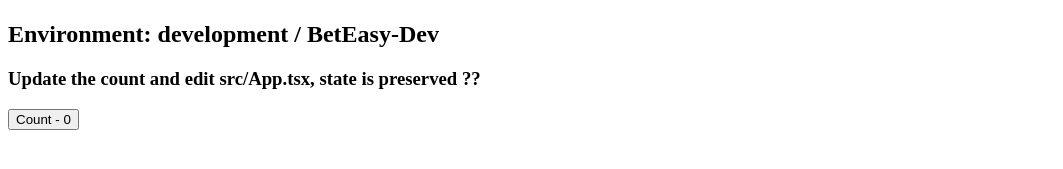
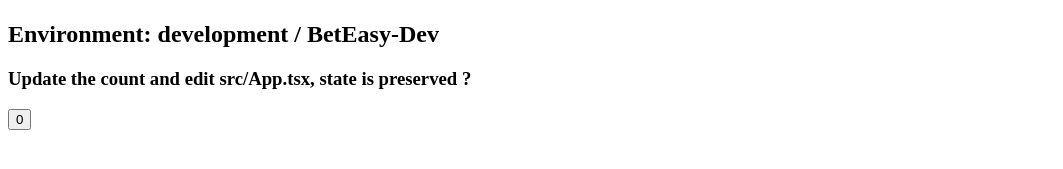
Before and after one commit to andyle83/react-ts-webpack, a React app: page / in a window 1280 px wide. Shown: the part 491-660 px from the top of the page, without its empty margins (0-1063 px from the left). Built offline with nearby package versions, Linux system fonts and the light colour scheme.

Commit message:
feat: adding redux store

```diff
--- a/package.json
+++ b/package.json
@@ -11,8 +11,10 @@
   "author": "anhlt1983@gmail.com",
   "license": "MIT",
   "dependencies": {
+    "@reduxjs/toolkit": "^1.6.1",
     "react": "^17.0.2",
-    "react-dom": "^17.0.2"
+    "react-dom": "^17.0.2",
+    "react-redux": "^7.2.4"
   },
   "devDependencies": {
     "@babel/core": "^7.15.0",
--- a/src/components/Counter.tsx
+++ b/src/components/Counter.tsx
@@ -1,11 +1,21 @@
-import { useState } from 'react'
+import { useSelector, useDispatch } from "react-redux";
+import { increment } from "../redux/counterSlice";
+import { RootState } from "../redux/store";
 
 export const Counter = () => {
-  const [count, setCount] = useState(0)
+  const { count } = useSelector((state: RootState) => state.counter);
+  const dispatch = useDispatch();
+
   return (
     <div>
-      <h3>Update the count and edit src/App.tsx, state is preserved ??</h3>
-      <button onClick={() => setCount((c) => c + 1)}>Count - {count}</button>
+      <h3>Update the count and edit src/App.tsx, state is preserved ?</h3>
+      <button
+        onClick={() => {
+          dispatch(increment())
+        }}
+      >
+        {count}
+      </button>
     </div>
   )
 }
--- a/src/index.tsx
+++ b/src/index.tsx
@@ -1,4 +1,16 @@
 import ReactDOM from 'react-dom'
 import { App } from './App'
+import store from './redux/store'
+import { Provider } from 'react-redux'
+import { StrictMode } from 'react'
 
-ReactDOM.render(<App />, document.getElementById('root'))
+const rootElement = document.getElementById('root')
+
+ReactDOM.render(
+  <StrictMode>
+    <Provider store={store}>
+      <App />
+    </Provider>
+  </StrictMode>,
+  rootElement
+)
--- /dev/null
+++ b/src/redux/counterSlice.ts
@@ -0,0 +1,34 @@
+import { createSlice, PayloadAction } from "@reduxjs/toolkit"
+
+export interface CounterState {
+  count: number
+}
+
+const initialState: CounterState = {
+  count: 0
+}
+
+export const counterSlice = createSlice({
+  name: "counter",
+  initialState,
+  reducers: {
+    increment: (state): void => {
+      // Redux Toolkit allows us to write "mutating" logic in reducers. It
+      // doesn't actually mutate the state because it uses the Immer library,
+      // which detects changes to a "draft state" and produces a brand new
+      // immutable state based off those changes
+      state.count += 1
+    },
+    decrement: (state) => {
+      state.count -= 1
+    },
+    incrementByAmount: (state, action: PayloadAction<number>) => {
+      state.count += action.payload;
+    }
+  }
+})
+
+// Action creators are generated for each case reducer function
+export const { increment, decrement, incrementByAmount } = counterSlice.actions;
+
+export default counterSlice.reducer;
--- /dev/null
+++ b/src/redux/store.ts
@@ -0,0 +1,15 @@
+import { configureStore } from "@reduxjs/toolkit";
+import counterReducer from "./counterSlice";
+
+const store = configureStore({
+  reducer: {
+    counter: counterReducer
+  }
+});
+
+export default store;
+
+// Infer the `RootState` and `AppDispatch` types from the store itself
+export type RootState = ReturnType<typeof store.getState>;
+// Inferred type: {posts: PostsState, comments: CommentsState, users: UsersState}
+export type AppDispatch = typeof store.dispatch;
```
Also changed, not shown: 2 other files (tests, documents, lock files or other folders).
